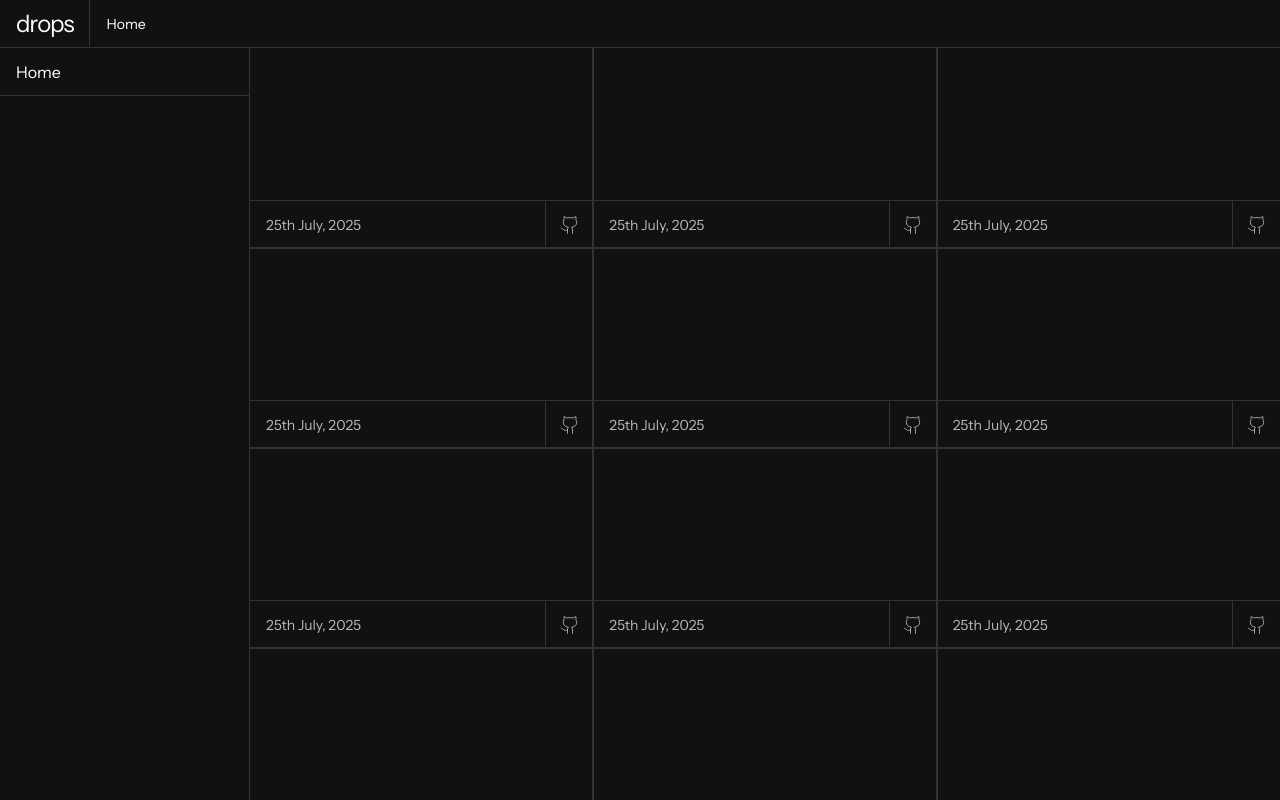
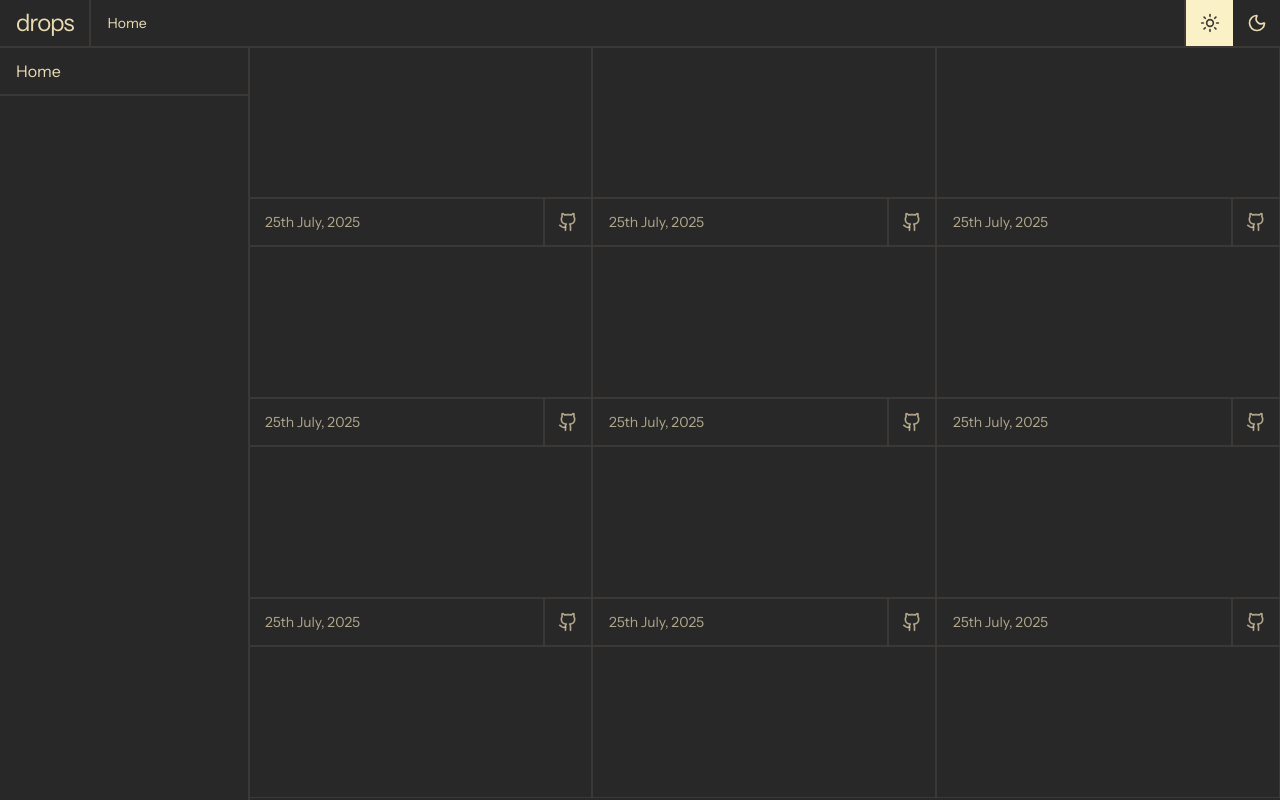
Before and after one commit to ronishrohan/drops, a Next.js app: page /home in a window 1280 px wide. Built offline with nearby package versions, Linux system fonts and the light colour scheme.

Commit message:
Add theme switcher

```diff
--- a/app/globals.css
+++ b/app/globals.css
@@ -19,23 +19,29 @@
   --font-devanagari: "8-Bit Devanagari by colonelhathii", sans-serif;
 }
 
-@layer base{
-  :root{
-    --background: #111111;
-    --border: #333333;
-    --foreground: #ffffff;
-    --hover-background: #fff9e6;
-    --active-background: #f7efd6;
-    --card-background: #151515;
+@layer base {
+  :root .dark {
+    --background: #282828; /* bg0 */
+    --border: #3c3836; /* bg1 */
+    --foreground: #ebdbb2; /* fg */
+    --hover-background: #fabd2f; /* yellow (bright) */
+    --active-background: #d79921; /* yellow */
+    --card-background: #1d2021; /* bg0_h */
     --hover-foreground: #000000;
-    --accent: #b72832;
+    --accent: #fb4934; /* red */
   }
-  .light{
-    --background: #ffffff;
-    --foreground: #000000;
+
+  .light {
+    --background: #fbf1c7; /* fg0 */
+    --foreground: #3c3836; /* bg1 */
+    --border: #d5c4a1; /* bg2 */
+    --card-background: #f9f5d7; /* bg0_h */
+    --hover-background: #282828; /* yellow (bright) */
+    --active-background: #d79921; /* yellow */
+    --hover-foreground: #ffffff;
+    --accent: #cc241d; /* red */
   }
 }
-
 
 body {
   background: var(--background);
--- a/app/home/page.tsx
+++ b/app/home/page.tsx
@@ -7,11 +7,11 @@ interface GridItemProps {}
 
 const GridItem = ({}: GridItemProps) => {
   return (
-    <div className="outline outline-border w-full text-foreground/70 hover:text-foreground h-[200px] hover:bg-card-background flex flex-col">
+    <div className="border-1 border-border w-full text-foreground/70 hover:text-foreground h-[200px] hover:bg-card-background flex flex-col">
       <div className="h-full"></div>
-      <div className="shrink-0 h-[48px]  w-full flex items-center border-t border-border">
+      <div className="shrink-0 h-[48px]  w-full flex items-center border-t-2 border-border">
         <span className="text-sm px-4">25th July, 2025</span>
-        <button className="size-[48px] flex items-center justify-center cursor-pointer hover:bg-hover-background hover:text-hover-foreground ml-auto border-l border-border"><Github strokeWidth={"1px"} size={20} /></button>
+        <button className="size-[48px] shrink-0 flex items-center justify-center cursor-pointer hover:bg-hover-background hover:text-hover-foreground ml-auto border-l-2 border-border"><Github strokeWidth={"2px"} size={20} /></button>
       </div>
     </div>
   );
@@ -23,7 +23,7 @@ const page = () => {
       initial={{ opacity: 0 }}
       animate={{ opacity: 1 }}
       transition={{ delay: 1 }}
-      className="size-full overflow-y-scroll grid grid-cols-3 "
+      className="size-full ml-[-2px] mt-[-2px] overflow-y-scroll grid grid-cols-3 "
     >
       {Array.from({ length: 20 }).map((_, index) => (
         <GridItem key={index} />
--- a/app/layout.tsx
+++ b/app/layout.tsx
@@ -1,9 +1,12 @@
+"use client"
 import type { Metadata } from "next";
 import { Geist, Geist_Mono, Instrument_Sans, Inter } from "next/font/google";
 import "./globals.css";
 import Navbar from "@/components/navbar/Navbar";
 import Sidebar from "@/components/sidebar/Sidebar";
-
+import { themeAtom } from "@/store/theme.store";
+import { useAtom, useAtomValue } from "jotai";
+import { useEffect } from "react";
 
 
 const instrumentSans = Instrument_Sans({
@@ -15,20 +18,22 @@ const inter = Inter({
   variable: "--inter",
   subsets: ["latin"],
 })
-export const metadata: Metadata = {
-  title: "Create Next App",
-  description: "Generated by create next app",
-};
+
 
 export default function RootLayout({
   children,
 }: Readonly<{
   children: React.ReactNode;
 }>) {
+  const [theme, setTheme] = useAtom(themeAtom);
+  useEffect(() => {
+    const savedTheme = localStorage.getItem("theme");
+    setTheme(savedTheme || "dark");
+  })
   return (
     <html lang="en">
       <body
-        className={` ${instrumentSans.className} ${inter.variable} overflow-hidden h-dvh flex flex-col font-inter antialiased`}
+        className={`${theme} ${instrumentSans.className} ${inter.variable} overflow-hidden h-dvh flex flex-col font-inter antialiased`}
       >
         <Navbar />
         <div className="h-full flex overflow-hidden" >
--- a/components/navbar/Navbar.tsx
+++ b/components/navbar/Navbar.tsx
@@ -3,28 +3,88 @@ import React, { useEffect } from "react";
 import { motion } from "framer-motion";
 import { usePathname } from "next/navigation";
 import { routes } from "@/lib/routes";
+import { Moon, Sun } from "lucide-react";
+import { useAtom } from "jotai";
+import { themeAtom } from "@/store/theme.store";
 
 const Navbar = () => {
   const pathname = usePathname();
+  const [theme, setTheme] = useAtom(themeAtom);
 
   useEffect(() => {
     console.log("Current Pathname:", routes[pathname.replace("/", "")]);
   }, [pathname]);
+
+  function handleThemeToggle() {
+    setTheme((prevTheme) => {
+      const newTheme = prevTheme === "dark" ? "light" : "dark";
+      localStorage.setItem("theme", newTheme);
+      return newTheme;
+    });
+  }
+
   return (
     <motion.div
       initial={{ height: "0" }}
       animate={{ height: "48px" }}
       transition={{ duration: 0.5, ease: "circInOut", type: "tween" }}
-      className="overflow-hidden z-50 shrink-0 w-full flex items-center border-b border-border"
+      className="overflow-hidden z-50 shrink-0 w-full flex items-center border-b-2 border-border"
     >
       {/* <span className="!font-devanagari ">ड्रॉप्स</span> */}
-      <span className="text-2xl tracking-tighter h-full flex items-center border-r border-border px-4">
+      <span className="text-2xl tracking-tighter h-full flex items-center border-r-2 border-border px-4">
         drops
       </span>
       {/* <span  ></span> */}
       <span className=" h-full flex items-center  px-4 text-foreground text-sm">
         {routes[pathname.replace("/", "")].title}
       </span>
+      <motion.button initial={{opacity: 0}} animate={{opacity: 1}} transition={{delay: 0.5}}
+        onClick={handleThemeToggle}
+        className="cursor-pointer relative ml-auto h-full border-l-2 border-border w-[96px] flex items-center justify-center "
+      >
+        <div className="light w-full h-full flex items-center justify-between bg-background text-foreground">
+          <div className="flex items-center justify-center w-full">
+            <Sun size={20} strokeWidth={2} />
+          </div>
+          <div className="flex items-center justify-center w-full">
+            <Moon size={20} strokeWidth={2} />
+          </div>
+        </div>
+        <motion.div
+
+          animate={{
+            clipPath:
+              theme === "dark"
+                ? [
+                    "polygon(0 0, 50% 0, 50% 100%, 0 100%)",
+                    "polygon(0 0, 80% 0, 80% 100%, 0 100%)",
+                    "polygon(50% 0, 100% 0, 100% 100%, 50% 100%)",
+                  ]
+                : [
+                    "polygon(50% 0, 100% 0, 100% 100%, 50% 100%)",
+                    "polygon(20% 0, 100% 0, 100% 100%, 20% 100%)",
+                    "polygon(0 0, 50% 0, 50% 100%, 0 100%)",
+                  ],
+          }}
+          transition={{
+            duration: 0.4,
+            times: [0, 0.5, 1],
+            ease: [0.85, 0, 0.15, 1],
+          }}
+          className="dark absolute z-[100] w-full h-full flex items-center justify-between bg-background text-foreground"
+        >
+          <div className="flex items-center justify-center w-full">
+            <Sun size={20} strokeWidth={2} />
+          </div>
+          <div className="flex items-center justify-center w-full">
+            <Moon size={20} strokeWidth={2} />
+          </div>
+        </motion.div>
+        {/* {theme === "dark" ? <><Sun size={20} strokeWidth={2} /></> : <><Moon size={20} strokeWidth={2} /></>} */}
+      </motion.button>
+      {/* <button onClick={handleThemeToggle} className="cursor-pointer ml-auto h-full hover:bg-hover-background hover:text-hover-foreground border-l-2 border-border w-[48px] flex items-center justify-center ">
+        {theme === "dark" ? <><Sun size={20} strokeWidth={2} /></> : <><Moon size={20} strokeWidth={2} /></>}
+      </button> */}
     </motion.div>
   );
 };
--- a/components/sidebar/Sidebar.tsx
+++ b/components/sidebar/Sidebar.tsx
@@ -9,7 +9,7 @@ interface ButtonProps {
 
 const Button = ({ children }: ButtonProps) => {
   return (
-    <button className="relative active:bg-active-background group w-full h-12 flex items-center justify-start p-4 border-b border-border hover:bg-hover-background hover:text-hover-foreground">
+    <button className="relative active:bg-active-background group w-full h-12 flex items-center justify-start p-4 border-b-2 border-border hover:bg-hover-background hover:text-hover-foreground">
       {children}
       <div className="group-hover:opacity-100 opacity-0 absolute h-full right-0 w-[12px] bg-accent"></div>
     </button>
@@ -27,7 +27,7 @@ const Sidebar = () => {
         ease: "circInOut",
         type: "tween",
       }}
-      className="shrink-0 h-full border-r border-border overflow-hidden"
+      className="shrink-0 z-50 h-full border-r-2 border-border overflow-hidden"
     >
         <Button>Home</Button>
 
--- a/package.json
+++ b/package.json
@@ -10,6 +10,7 @@
   },
   "dependencies": {
     "framer-motion": "^12.19.2",
+    "jotai": "^2.12.5",
     "lucide-react": "^0.525.0",
     "next": "15.3.4",
     "react": "^19.0.0",
--- /dev/null
+++ b/store/theme.store.ts
@@ -0,0 +1,3 @@
+import { atom } from "jotai";
+
+export const themeAtom = atom<string>("");
```
Also changed, not shown: 1 other file (tests, documents, lock files or other folders).
